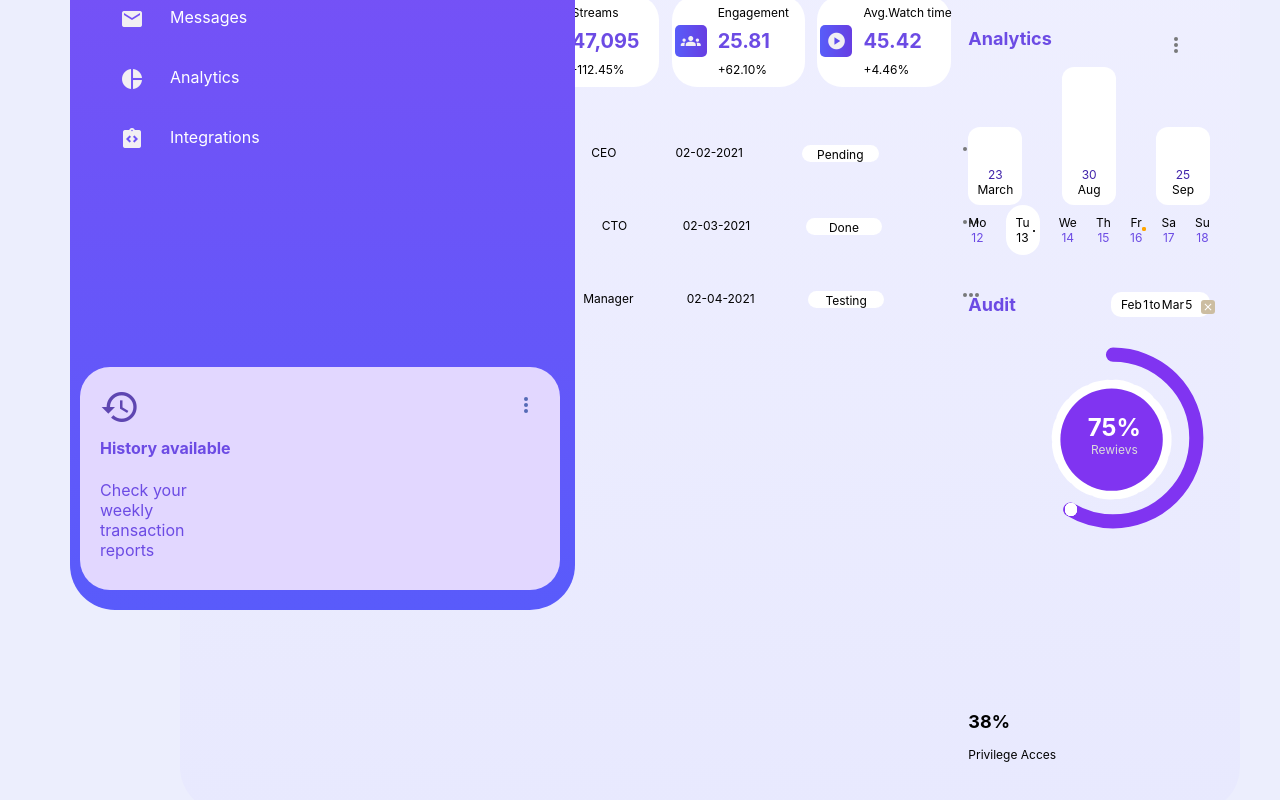
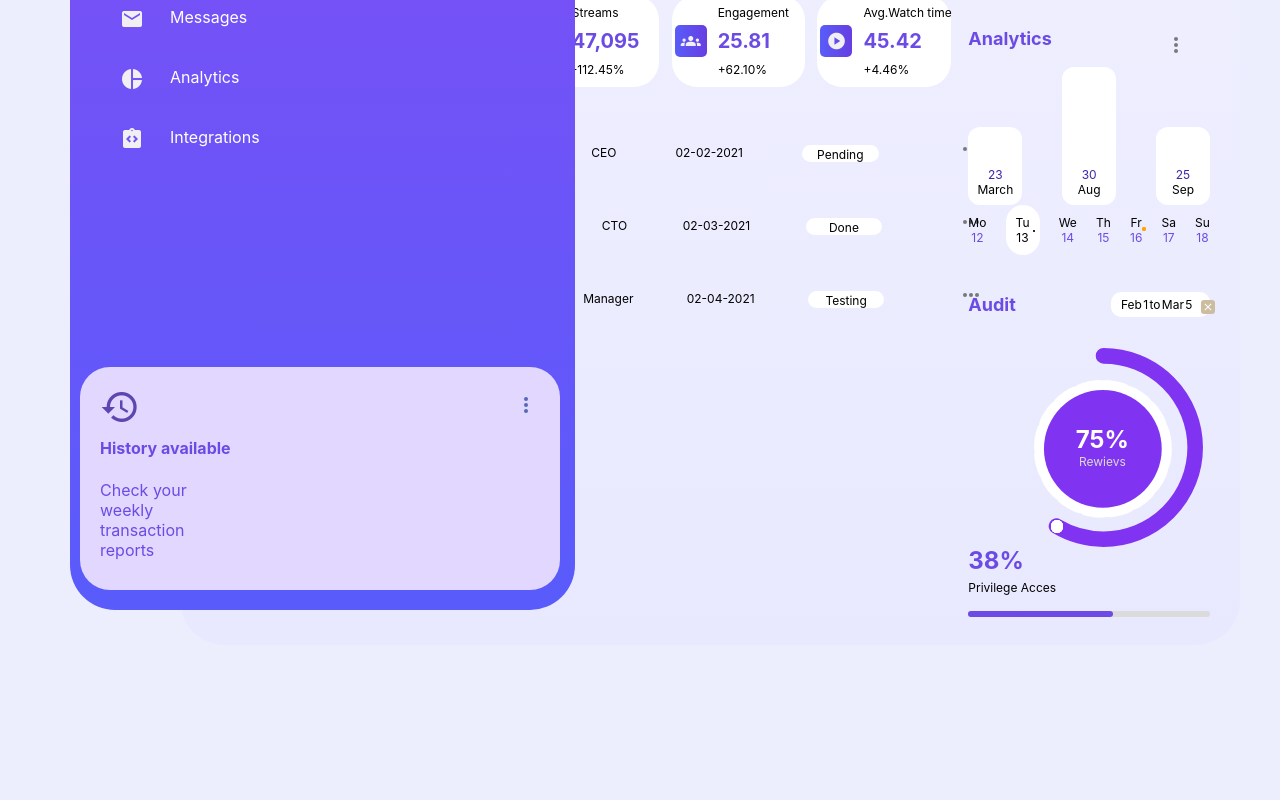
Before and after one commit to kbrzdem/finance-dashboard, a React (Create React App) app: page / in a window 1280 px wide. Shown: the part 657-1457 px from the top of the page. After the commit the page ends 1383 px from the top, so only its background shows below. Built offline with nearby package versions, Linux system fonts and the light colour scheme.

Commit message:
privilege acces ve grafik style verildi

```diff
--- a/src/App.css
+++ b/src/App.css
@@ -630,6 +630,50 @@ main {
   word-spacing: -2px;
 }
 
+.privilege {
+  -webkit-box-align: center;
+      -ms-flex-align: center;
+          align-items: center;
+  position: relative;
+}
+
+.privilege::after {
+  content: "";
+  background: var(--c-genel);
+  border-radius: 100px;
+  bottom: 0px;
+  height: 6px;
+  right: 0px;
+  left: 0px;
+  top: 65px;
+  position: absolute;
+  width: 60%;
+}
+
+.privilege::before {
+  content: "";
+  background: #dbdbdb;
+  border-radius: 100px;
+  bottom: 0px;
+  height: 6px;
+  right: 0px;
+  left: 0px;
+  top: 65px;
+  position: absolute;
+  width: 100%;
+}
+
+.privilege__number {
+  color: var(--c-genel);
+  font-size: var(--f-bigsize);
+  margin-bottom: 5px;
+  margin-top: 28px;
+}
+
+.privilege__text {
+  color: var(--c-black);
+}
+
 .material-icons {
   color: #331797c0;
   position: absolute;
@@ -789,8 +833,8 @@ main {
 
 .psvg {
   position: relative;
-  width: 200px;
-  height: 200px;
+  width: 220px;
+  height: 220px;
   -webkit-transform: rotate(-90deg);
           transform: rotate(-90deg);
   z-index: 1000;
@@ -815,7 +859,7 @@ main {
 
 .percent {
   margin-top: 10px;
-  margin-left: 40px;
+  margin-left: 20px;
   border-radius: 50%;
   height: 150px;
   width: 150px;
@@ -827,9 +871,9 @@ main {
   background: var(--c-white);
   border-radius: 100px;
   bottom: 0;
-  right: 112px;
+  right: 106px;
   position: absolute;
-  top: 90px;
+  top: 107px;
   width: 12px;
   height: 13px;
 }
@@ -850,30 +894,28 @@ main {
   font-size: var(--f-bigsize);
   -webkit-transition: 0.5s;
   transition: 0.5s;
-  margin: 0px;
+  margin: 12px 0 0 16px;
 }
 
 .percent__text {
   color: #dbdbdb;
-  margin: 0px;
+  margin: 12px 0 0 16px;
+}
+
+.progresscircle {
+  width: 10;
+  height: 25px;
 }
 
 .svgcircle {
   position: relative;
-  width: 200px;
-  height: 200px;
+  width: 230px;
+  height: 230px;
   bottom: 115px;
-  left: 42px;
+  left: 18px;
 }
 
-.svgcircle .percentcircle {
-  position: relative;
-  width: 150px;
-  height: 150px;
-  border-radius: 50%;
-}
-
-.svgcircle .crc-circle {
+.crc-circle {
   width: 100%;
   height: 100%;
   stroke-width: 50;
@@ -885,7 +927,7 @@ main {
   stroke-dashoffset: 20;
 }
 
-.svgcircle .crc-circle1 {
+.crc-circle1 {
   stroke-dashoffset: 200;
   fill: #8034f1;
   z-index: -1;
--- a/src/App.scss
+++ b/src/App.scss
@@ -499,6 +499,50 @@ main {
     }
 }
 
+.privilege{
+    align-items: center;
+    position: relative;
+
+    &::after{
+        content:"";
+        background: var(--c-genel);
+        border-radius:  100px;
+        bottom: 0px;
+        height: 6px;
+        right: 0px;
+        left: 0px;
+        top: 65px;
+        position: absolute;
+        width: 60%;
+
+
+    }
+    &::before{
+        content:"";
+        background: #dbdbdb;
+        border-radius: 100px;
+        bottom: 0px;
+        height: 6px;
+        right: 0px;
+        left: 0px;
+        top: 65px;
+        position: absolute;
+        width: 100%;
+
+
+    }
+    &__number{
+        color: var(--c-genel);
+        font-size: var(--f-bigsize);
+        margin-bottom: 5px;
+        margin-top: 28px;
+    }
+
+    &__text{
+        color: var(--c-black);
+    }
+}
+
 .material-icons {
   color: #331797c0;
   position: absolute;
@@ -639,12 +683,10 @@ main {
 
 .psvg {
   position: relative;
-  width: 200px;
-  height: 200px;
-
+  width: 220px;
+  height: 220px;
   transform: rotate(-90deg);
   z-index: 1000;
-
   .pcrc {
     width: 100%;
     height: 100%;
@@ -667,7 +709,8 @@ main {
 .percent {
 
     margin-top: 10px;
-    margin-left: 40px;
+    margin-left: 20px;
+
     border-radius: 50%;
     height: 150px;
     width: 150px;
@@ -677,9 +720,9 @@ main {
         background: var(--c-white);
         border-radius: 100px;
         bottom: 0;
-        right: 112px;
+        right: 106px;
         position: absolute;
-        top: 90px;
+        top: 107px;
         width:12px;
         height:13px;
 
@@ -700,31 +743,29 @@ main {
     color: var(--c-white);
     font-size: var(--f-bigsize);
     transition: 0.5s;
-    margin: 0px;
+    margin: 12px 0 0 16px;
   }
 
   &__text{
     color: rgb(219, 219, 219);
-    margin: 0px;
+    margin: 12px 0 0 16px;
   }
 }
-
+.progresscircle{
+    width: 10;
+    height:25px;
+}
 
 .svgcircle{
 
     position: relative;
-    width: 200px;
-    height: 200px;
+    width: 230px;
+    height: 230px;
     bottom: 115px;
-    left: 42px;
-    .percentcircle {
-        position: relative;
-        width: 150px;
-        height: 150px;
-        border-radius: 50%;
-        //box-shadow: inset 0 0 50px #000;
+    left: 18px;
 
 }
+
 .crc-circle{
     width: 100%;
     height: 100%;
@@ -742,4 +783,3 @@ main {
     z-index: -1;
 
 }
-}
```
Also changed, not shown: 1 other file (tests, documents, lock files or other folders). Lines whose indentation alone changed are shown as unchanged.
